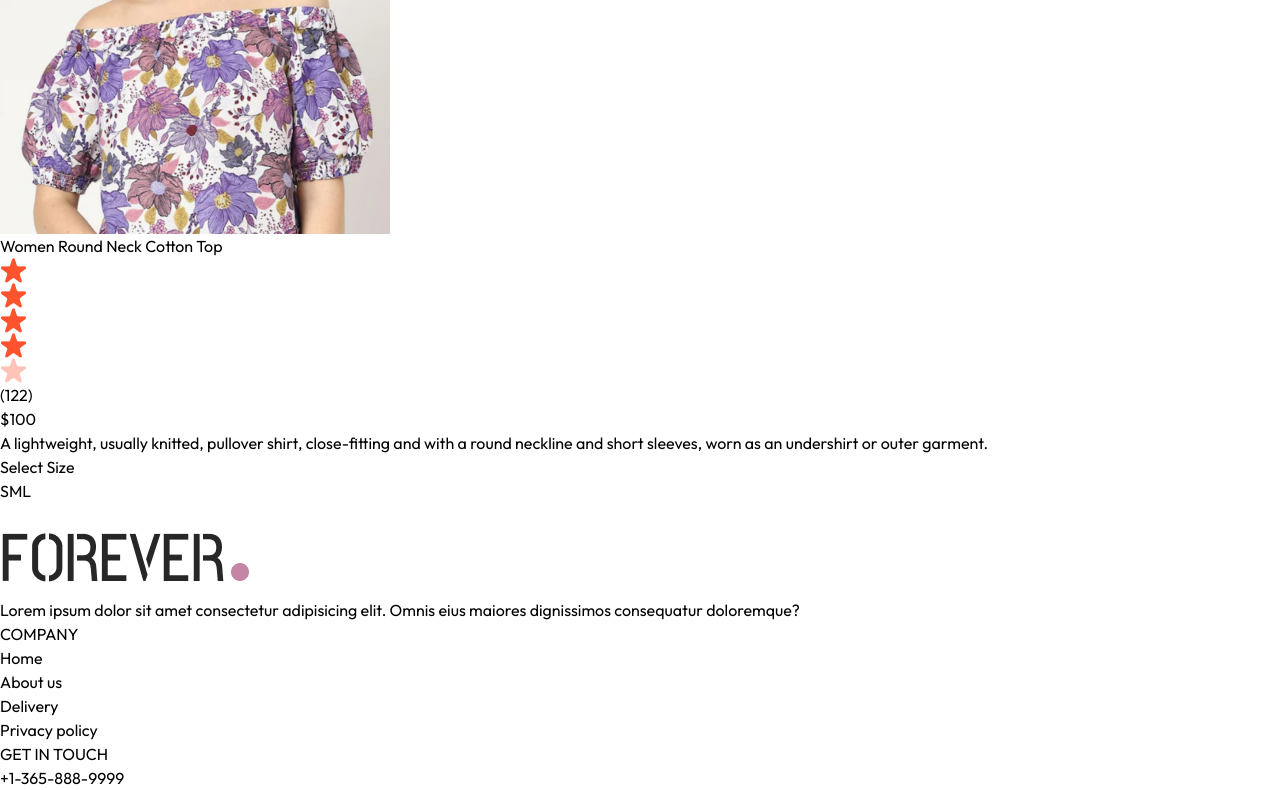
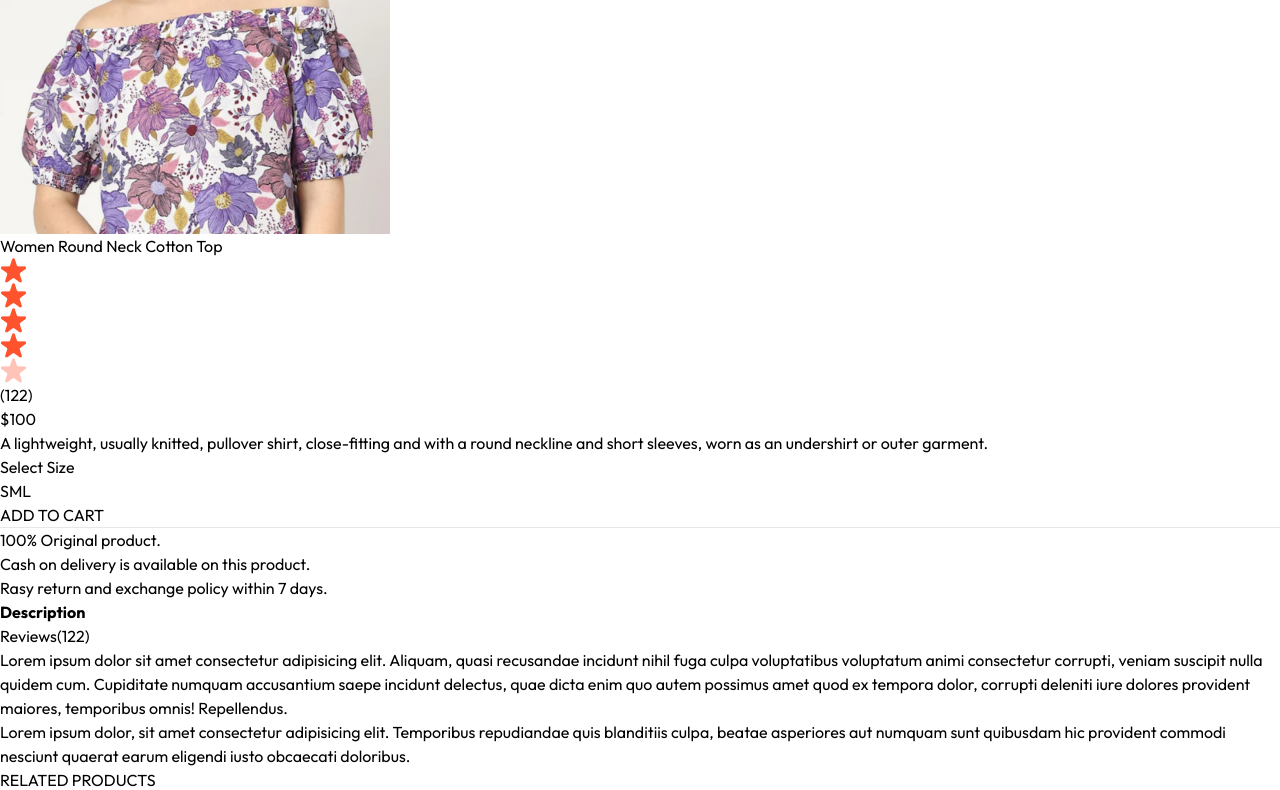
Before and after one commit to rahulrajput34/E-Commerce-Platform, a React (Vite) app in the folder frontend/: page /product/aaaaa in a window 1280 px wide. Shown: the part 1188-1978 px from the top of the page. Built offline with nearby package versions, Linux system fonts and the light colour scheme.

Commit message:
add related products

```diff
--- a/frontend/src/components/ProductItem.jsx
+++ b/frontend/src/components/ProductItem.jsx
@@ -14,5 +14,4 @@
     </Link>
   )
 }
-
 export default ProductItem
--- /dev/null
+++ b/frontend/src/components/RelatedProducts.jsx
@@ -0,0 +1,39 @@
+import React, { useContext, useEffect, useState } from 'react'
+import { ShopContext } from '../context/ShopContext';
+import Title from './Title';
+import ProductItem from './ProductItem';
+
+function RelatedProducts({ category, subCategory }) {
+    const { products } = useContext(ShopContext);
+    const [related, setRelated] = useState([]);
+
+    useEffect(() => {
+        if (products.length > 0) {
+            // copy of product
+            let productsCopy = products.slice();
+            // Compare two products and if category and subcategory are sane then store inside productCopy array
+            productsCopy = productsCopy.filter((item) => item.category === category);
+            productsCopy = productsCopy.filter((item) => item.subCategory === subCategory);
+            setRelated(productsCopy.slice(0, 5));
+        }
+    }, [products, category]);
+
+    return (
+        <div className='my-24'>
+            <div className='text-center text-3xl py-2'>
+                <Title text1={'RELATED'} text2={'PRODUCTS'}/>
+            </div>
+            <div className='grid grid-cols-2 sm:grid-cols-3 md:grid-cols-4 lg:grid-cols-5 gap-4 gap-y-6'>
+                {
+                    // using ProductItem componenets for displaying related products
+                    related.map((item, index) => (
+                        <ProductItem key={index} id={item._id} image={item.image} name={item.name} price={item.price}/>
+                    ))
+                }
+            </div>
+        </div>
+
+    )
+}
+
+export default RelatedProducts
--- a/frontend/src/pages/Product.jsx
+++ b/frontend/src/pages/Product.jsx
@@ -2,6 +2,7 @@
 import { useParams } from 'react-router-dom';
 import { ShopContext } from '../context/ShopContext';
 import { assets } from '../assets/assets';
+import RelatedProducts from '../components/RelatedProducts';
 
 const Product = () => {
 
@@ -75,6 +76,7 @@
             <div className='flex gap-2'>
               {
                 // item is diff sized we gonna get
+                // means from project name we getting perticuler data from using JSON
                 productData.sizes.map((item, index) => {
                   return (
                     // on the onclick we set value of size which one is clicked
@@ -86,9 +88,31 @@
               }
             </div>
           </div>
-          <button className='bg-black text-white px-8 py-3 text-sm'></button>
+          <button className='bg-black text-white px-8 py-3 text-sm active:bg-gray-700'>ADD TO CART</button>
+          <hr className='mt-8 sm:w-4/5'/>
+          <div className='text-sm text-gray-500 mt-5 flex flex-col gap-1'>
+            <p>100% Original product.</p>
+            <p>Cash on delivery is available on this product.</p>
+            <p>Rasy return and exchange policy within 7  days.</p>
+          </div>
         </div>
       </div>
+      {/* disscription and review section */}
+      <div className='mt-20'>
+        <div className='flex'>
+              <b className='border px-5 py-3 text-sm'>Description</b>
+              <p className='border px-5 py-3 text-sm'>Reviews(122)</p>
+        </div>
+        <div className='flex flex-col gap-4 border px-6 py-6 text-sm text-gray-500'>
+          <p>
+            Lorem ipsum dolor sit amet consectetur adipisicing elit. Aliquam, quasi recusandae incidunt nihil fuga culpa voluptatibus voluptatum animi consectetur corrupti, veniam suscipit nulla quidem cum. Cupiditate numquam accusantium saepe incidunt delectus, quae dicta enim quo autem possimus amet quod ex tempora dolor, corrupti deleniti iure dolores provident maiores, temporibus omnis! Repellendus.
+          </p>
+          <p>Lorem ipsum dolor, sit amet consectetur adipisicing elit. Temporibus repudiandae quis blanditiis culpa, beatae asperiores aut numquam sunt quibusdam hic provident commodi nesciunt quaerat earum eligendi iusto obcaecati doloribus.
+          </p>
+        </div>
+      </div>
+      {/* display related products */}
+      <RelatedProducts category={productData.category} subCategory={productData.subCategory}/>
     </div>
   ) : (
     <div className='opacity-0'>Loading...</div>
```
